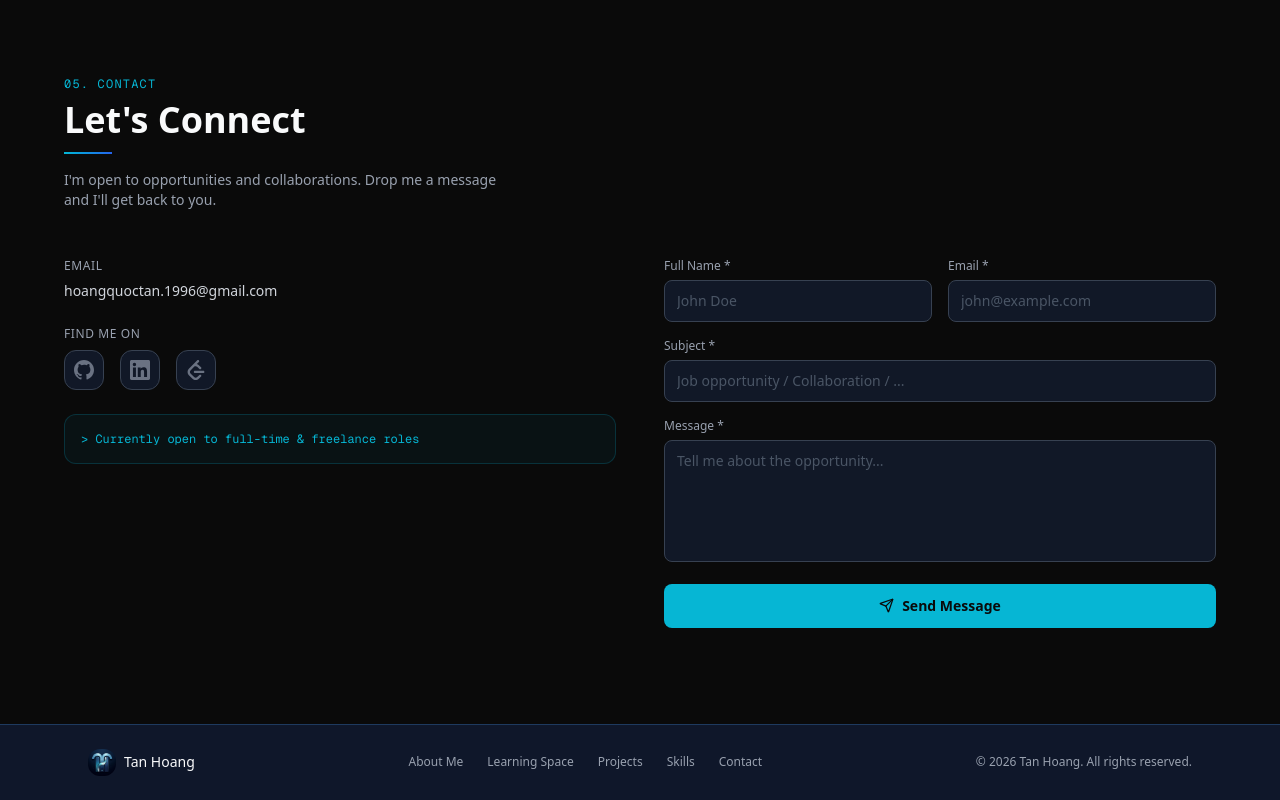
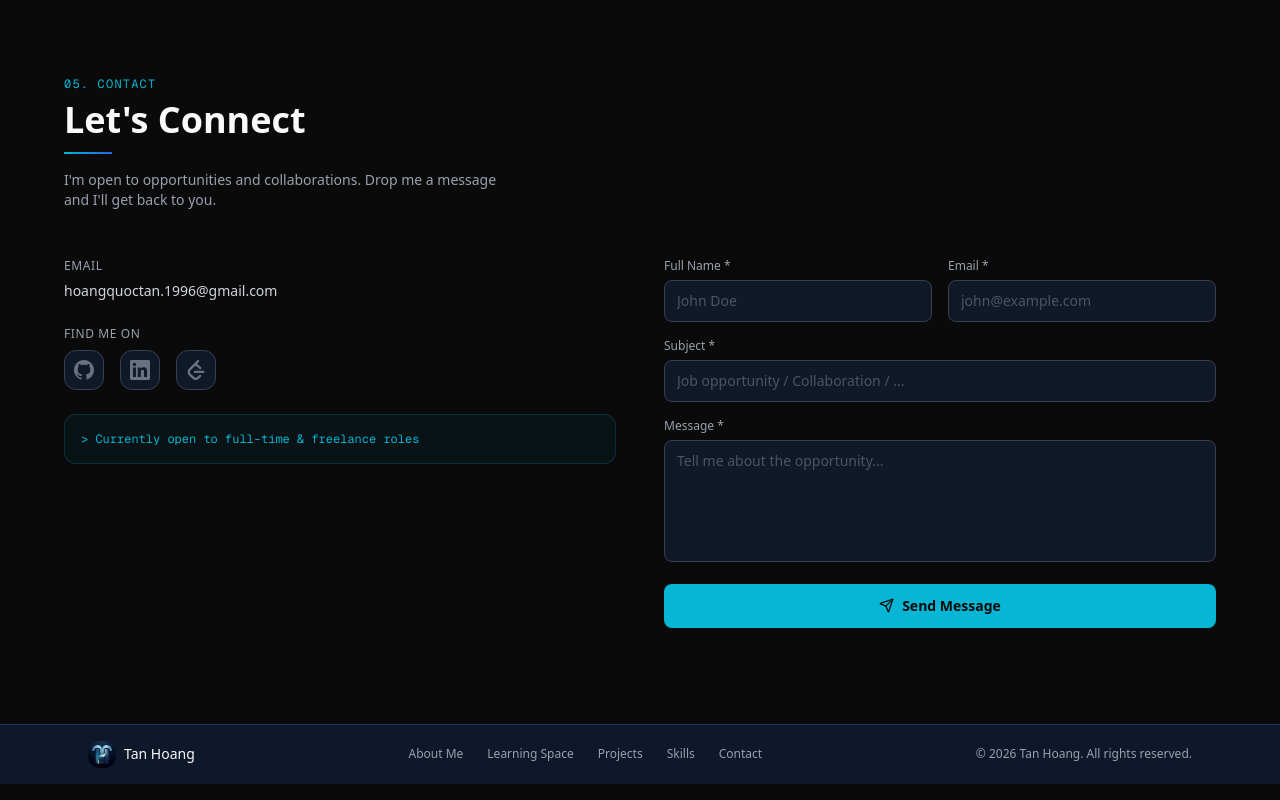
Before and after one commit to tanhoang0803/Portfolio, a Next.js app: page / in a window 1280 px wide. Shown: the part 3884-4684 px from the top of the page. Built offline with nearby package versions, Linux system fonts and the light colour scheme.

Commit message:
style: reduce footer padding to py-4

```diff
--- a/src/components/layout/Footer.tsx
+++ b/src/components/layout/Footer.tsx
@@ -4,7 +4,7 @@ import Image from "next/image";
 export default function Footer() {
   return (
     <footer className="border-t border-[#1e3a5f] bg-[#0f172a]">
-      <div className="max-w-6xl mx-auto px-4 sm:px-6 py-6">
+      <div className="max-w-6xl mx-auto px-4 sm:px-6 py-4">
         <div className="flex flex-col md:flex-row items-center justify-between gap-6">
           {/* Brand */}
           <div className="flex items-center gap-2">
```
